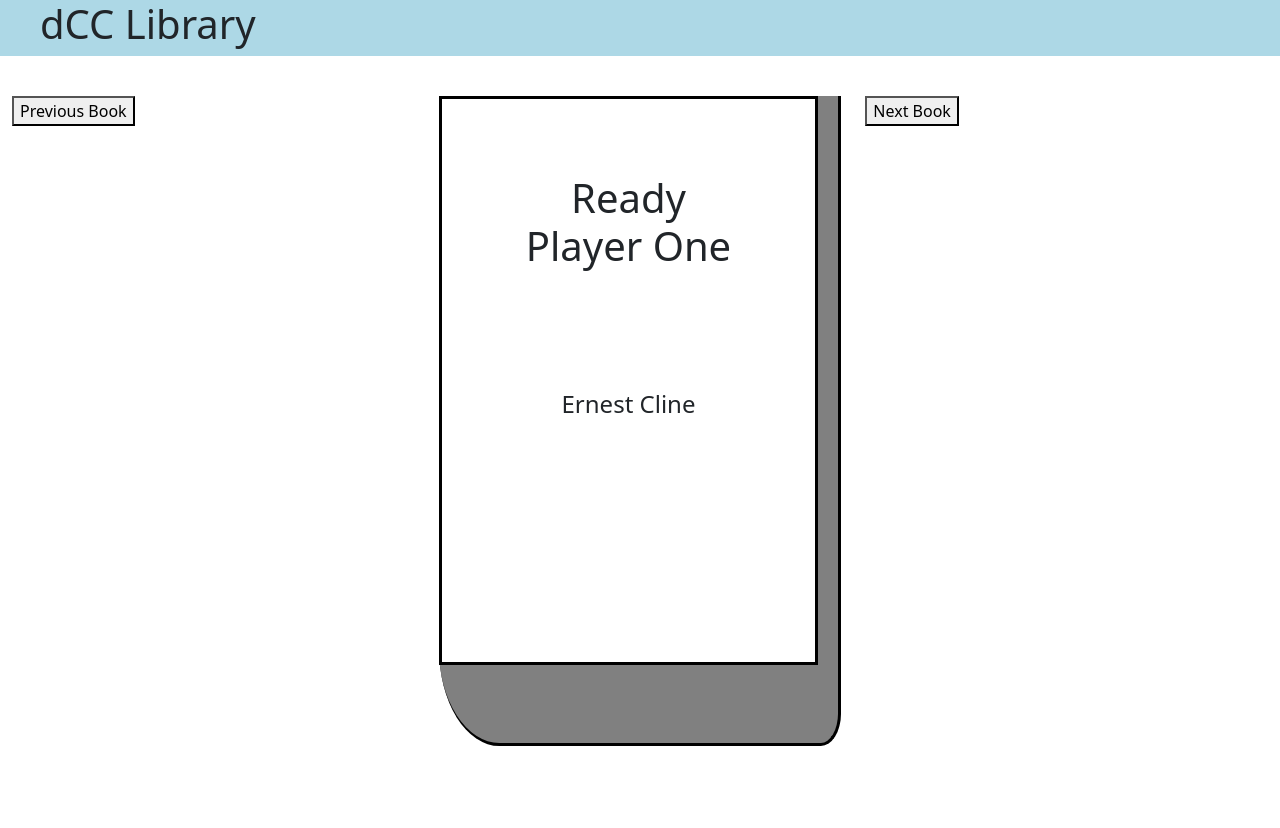
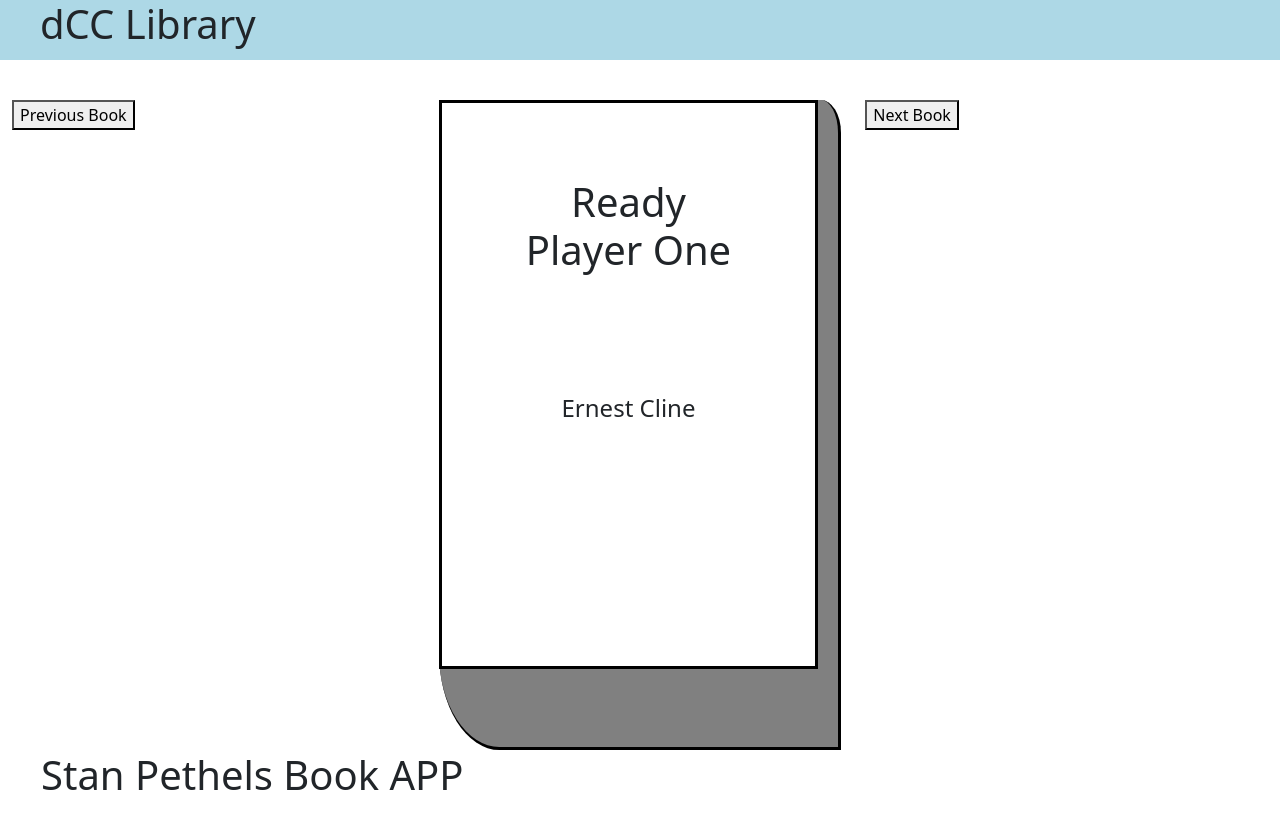
Before and after one commit to StanPethel/DCCLibrary-React, a React (Create React App) app: page / in a window 1280 px wide. Shown: the top 828 px of the page. Before the commit the page ends 800 px from the top, so only its background shows below. Built offline with nearby package versions, Linux system fonts and the light colour scheme.

Commit message:
addedfooter

```diff
--- a/src/components/App.jsx
+++ b/src/components/App.jsx
@@ -2,6 +2,7 @@
 import './App.css'
 import TitleBar from './TitleBar/TitleBar';
 import BookViewer from './BookViewer/BookViewer';
+import FooterBar from './FooterBar/Footer';
 
 class App extends Component {
     constructor(props){
@@ -42,7 +43,8 @@
         return(
             <div className="container-fluid">
                 <TitleBar />
-               <BookViewer book={this.books[this.state.bookNumber]} nexBook={this.goToNextBook} previousBook={this.goToPreviousBook}/>
+               <BookViewer book={this.books[this.state.bookNumber]} nextBook={this.goToNextBook} previousBook={this.goToPreviousBook}/>
+               <FooterBar />
             </div>
         )
     }
--- a/src/components/Book/Book.css
+++ b/src/components/Book/Book.css
@@ -16,7 +16,7 @@
     height: 650px;
     width: 100%;
     border-bottom-left-radius: 15%;
-    border-bottom-right-radius: 5%;
+    border-top-right-radius: 5%;
 }
 .title {
     padding: 20%;
--- /dev/null
+++ b/src/components/FooterBar/Footer.css
@@ -0,0 +1,8 @@
+.footer{
+    background-color: black;
+    width: 100%;
+}
+h1{
+  padding-bottom: 0.3em;
+  padding-right: 2em;
+}
--- /dev/null
+++ b/src/components/FooterBar/Footer.jsx
@@ -0,0 +1,16 @@
+import React from 'react';
+import './Footer.css';
+
+function FooterBar(props){
+    return (
+        <div className= "row row-space">
+         <div className="col-md-12" style={{ padding: 1 }}>
+             <div className="FooterBar">
+             <h1>Stan Pethels Book APP</h1>
+             </div>
+             </div>
+        </div>
+    )
+}
+
+export default FooterBar;
--- a/src/components/TitleBar/TitleBar.jsx
+++ b/src/components/TitleBar/TitleBar.jsx
@@ -4,7 +4,7 @@
 function TitleBar(props){
     return (
         <div className= "row row-space">
-         <div className="col-md-12" style={{padding:0}}>
+         <div className="col-md-12" style={{ padding: 0 }}>
              <div className="titlebar-nav">
              <h1>dCC Library</h1>
              </div>
```
